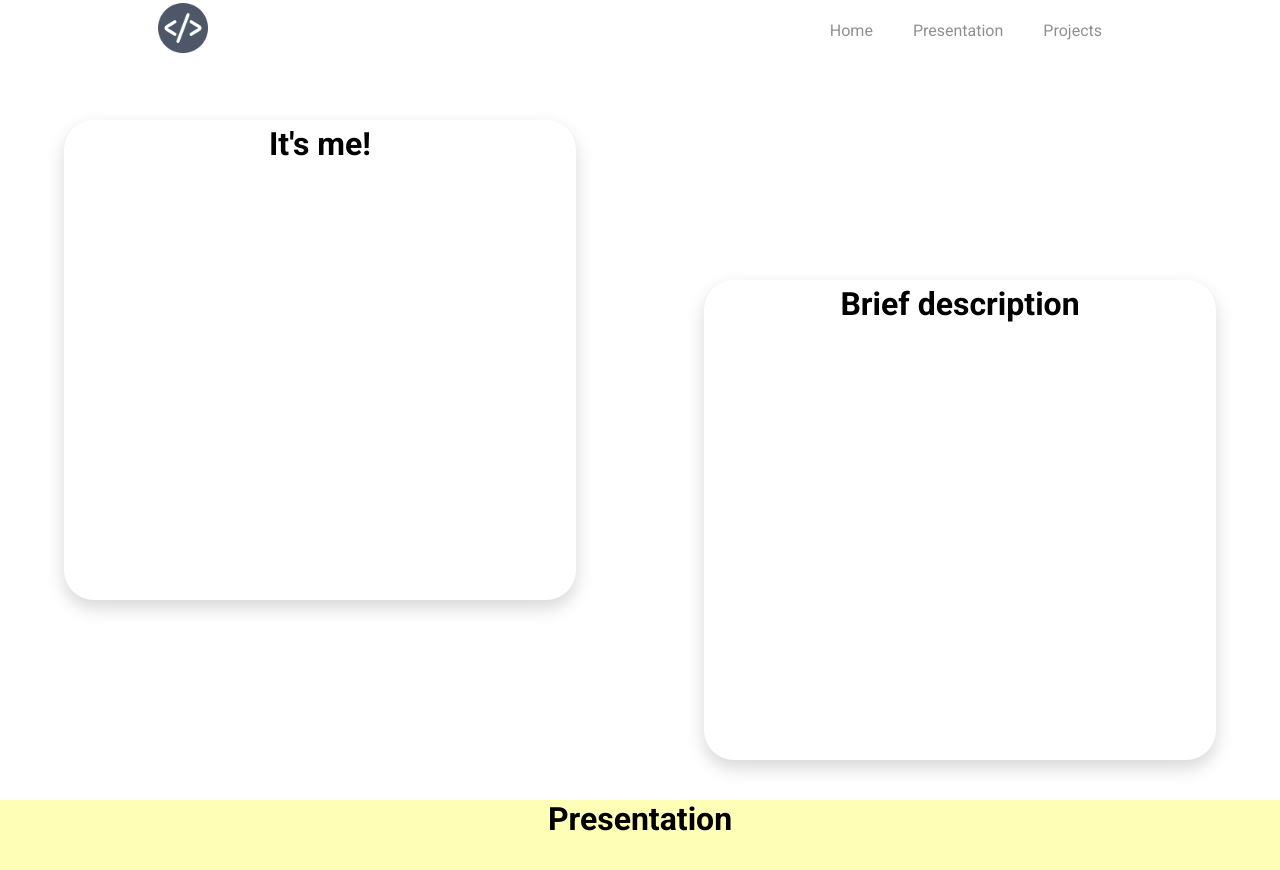
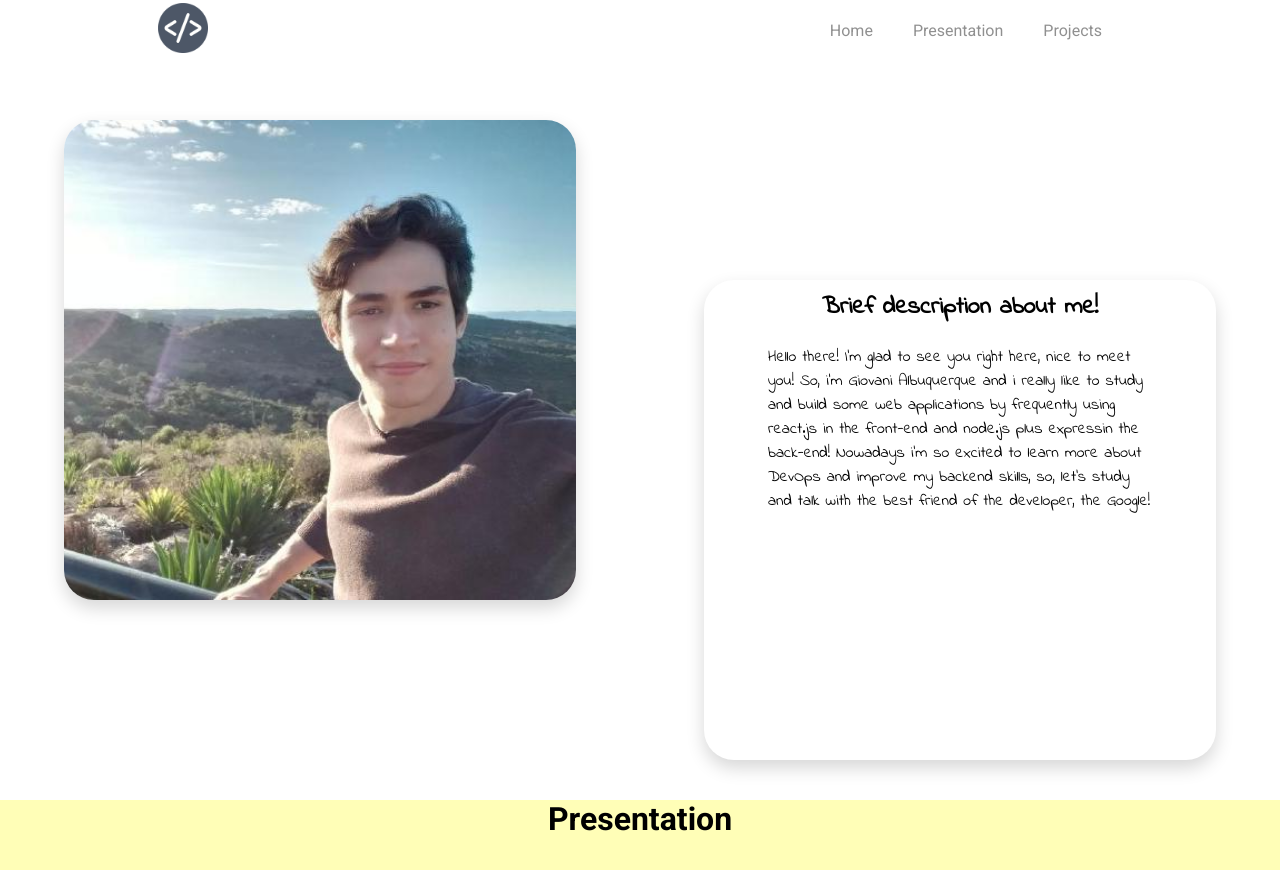
Before and after one commit to Giovaniavs/MyProject-Client, a React (Create React App) app: page / in a window 1280 px wide. Shown: the top 870 px of the page. Built offline with nearby package versions, Linux system fonts and the light colour scheme.

Commit message:
Feature(home): photo component and description component with content inside

```diff
--- a/public/index.html
+++ b/public/index.html
@@ -5,6 +5,8 @@
     <link rel="icon" href="%PUBLIC_URL%/favicon.png" />
     <link rel="stylesheet" href="https://fonts.googleapis.com/css?family=Roboto:300,400,500,700&display=swap" />
     <link rel="stylesheet" href="https://fonts.googleapis.com/icon?family=Material+Icons" />
+    <link rel="preconnect" href="https://fonts.gstatic.com">
+<link href="https://fonts.googleapis.com/css2?family=Indie+Flower&display=swap" rel="stylesheet">
     <link rel="stylesheet" href="./index.css">
     <meta name="viewport" content="width=device-width, initial-scale=1" />
     <meta name="theme-color" content="#000000" />
--- a/src/global/globalStyle.ts
+++ b/src/global/globalStyle.ts
@@ -40,7 +40,8 @@ interface Props {
   bottom?: string,
   left?: string,
   right?: string,
-  transition?: string
+  transition?: string,
+  objectFit?: string
 }
 
 const Container = styled.div`
@@ -103,6 +104,7 @@ const Text = styled.p`
   text-shadow: ${(p: Props) => p.textShadow || 'unset'};
   overflow: ${(p: Props) => p.overflow || 'unset'};
   align-self: ${(p: Props) => p.alignSelf || 'inherit'};
+  font-family: ${(p: Props) => p.fontFamily || 'Roboto, sans-serif'};
 `;
 
 const H1 = styled.h1`
@@ -124,6 +126,7 @@ const H1 = styled.h1`
 `;
 
 const H2 = styled.h2`
+  font-family: ${(p: Props) => p.fontFamily || 'Roboto, sans-serif'};
   width: ${(p: Props) => p.width || '100%'};
   margin: ${(p: Props) => p.margin || '0 0'};
   padding: ${(p: Props) => p.padding || '0 0'};
@@ -137,10 +140,23 @@ const H2 = styled.h2`
   text-shadow: ${(p: Props) => p.textShadow || 'unset'};
 `;
 
+const ImageComponent = styled.img`
+  object-fit: ${(p: Props) => p.objectFit || 'cover'};
+  width: ${(p: Props) => p.width || '100%'};
+  height: ${(p: Props) => p.height || '100%'};
+  margin: ${(p: Props) => p.margin || '0 0'};
+  padding: ${(p: Props) => p.padding || '0 0'};
+  opacity: ${(p: Props) => p.opacity || 1};
+  border-radius: ${(p: Props) => p.borderRadius || '0px'};
+  box-shadow: ${(p: Props) => p.boxShadow || 'none'};
+  z-index: ${(p: Props) => p.zindex || 'unset'};
+`;
+
 export {
   Container,
   FlexContainer,
   H1,
   H2,
   Text,
+  ImageComponent,
 };
--- a/src/views/Home/Home.tsx
+++ b/src/views/Home/Home.tsx
@@ -1,5 +1,13 @@
 import React, { useState } from 'react';
-import { Container, FlexContainer, H1 } from '../../global/globalStyle';
+import {
+  Container,
+  FlexContainer,
+  H2,
+  ImageComponent,
+  Text,
+} from '../../global/globalStyle';
+
+import MyPhoto from '../../assets/my-photo.jpeg';
 
 function Home() {
   const [backGroundColor, setBackGroundColor] = useState('white');
@@ -26,12 +34,23 @@ function Home() {
   return (
     <>
       <Container id="Home" zindex={1} height="100vh" display="flex" align="center" justify="center">
-        <FlexContainer padding="0 10%" align="center" justify="space-between" backgroundColor={backGroundColor} transition=".5s">
+        <FlexContainer padding="0 10%" align="center" justify="space-between" backgroundColor={backGroundColor} transition=".8s">
           <FlexContainer height="60%" width="40%" boxShadow="0 8px 18px rgba(0,0,0,.16)" borderRadius="30px" position="absolute" left={photoPositionX} top={photoPositionY} transition="0.5s all ease-in-out">
-            <H1 align="center" padding="5px 0"> It&apos;s me! </H1>
+            <ImageComponent src={MyPhoto} objectFit="fit-content" borderRadius="30px" />
           </FlexContainer>
-          <FlexContainer zindex={2} height="60%" width="40%" boxShadow="0 8px 18px rgba(0,0,0,.16)" borderRadius="30px" position="absolute" right={descriptionPositionX} bottom={descriptionPositionY} transition="0.5s all ease-in-out">
-            <H1 align="center" padding="5px 0"> Brief description </H1>
+          <FlexContainer zindex={2} height="60%" width="40%" boxShadow="0 8px 18px rgba(0,0,0,.16)" borderRadius="30px" position="absolute" right={descriptionPositionX} bottom={descriptionPositionY} transition="0.5s all ease-in-out" direction="column" align="center">
+            <H2 align="center" padding="10px 0" fontFamily="'Indie Flower', cursive"> Brief description about me! </H2>
+            <Container width="75%">
+              <Text fontFamily="'Indie Flower', cursive" padding="10px 0">
+                Hello there!
+                I&apos;m glad to see you right here, nice to meet you!
+                So, i&apos;m Giovani Albuquerque and i really like to study and build some
+                web applications by frequently using react.js in the front-end and node.js plus
+                expressin the back-end! Nowadays i&apos;m so excited to learn more about DevOps
+                and improve my backend skills, so, let&apos;s study and talk with the best
+                friend of the developer, the Google!
+              </Text>
+            </Container>
           </FlexContainer>
         </FlexContainer>
       </Container>
```
Also changed, not shown: src/assets/my-photo.jpeg (added), 1 other file (tests, documents, lock files or other folders).
